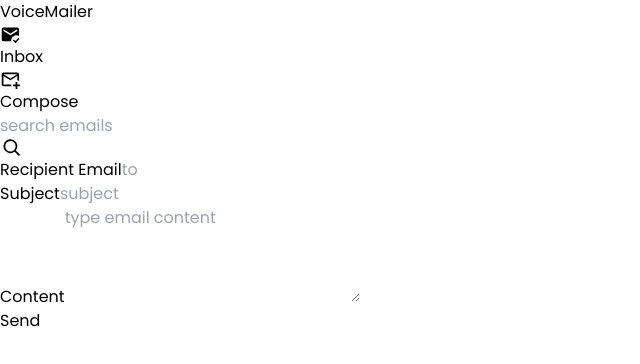
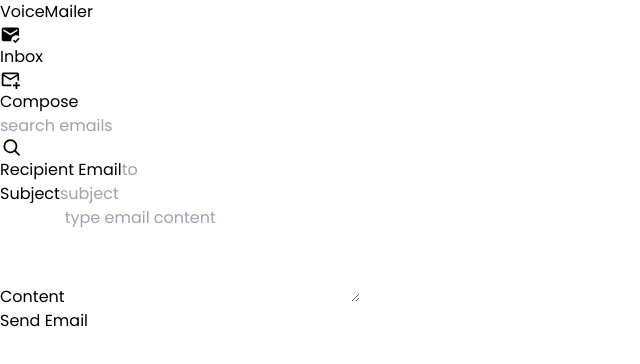
Before and after one commit to DC-21/MailApp, a React (Vite) app in the folder client/: page /compose in a window 1280 px wide. Shown: the top 364 px of the page, without its empty margins (0-640 px from the left). Built offline with nearby package versions, Linux system fonts and the light colour scheme.

Commit message:
updated compose email to navigate to success page after successful sending of email

```diff
--- a/client/src/App.tsx
+++ b/client/src/App.tsx
@@ -3,6 +3,7 @@
 import PageLayout from "./components/layout/Layout";
 import Compose from "./pages/Compose";
 import Login from "./pages/Login";
+import Success from "./pages/Success";
 
 function App() {
   return (
@@ -25,6 +26,14 @@
             </PageLayout>
           }
         />
+        <Route
+          path="/success"
+          element={
+            <PageLayout>
+              <Success />
+            </PageLayout>
+          }
+        />
       </Routes>
     </>
   );
--- a/client/src/pages/Compose.tsx
+++ b/client/src/pages/Compose.tsx
@@ -1,9 +1,10 @@
 import { useForm } from "react-hook-form";
 import * as yup from "yup";
 import { yupResolver } from "@hookform/resolvers/yup";
-import axios from "axios"; // Import Axios
+import axios from "axios";
 import { useState } from "react";
 import { ENDPOINT } from "../typs/constants";
+import { useNavigate } from "react-router-dom";
 
 const emailSchema = yup.object().shape({
   to: yup
@@ -15,6 +16,7 @@
 });
 
 const Compose = () => {
+  const navigate = useNavigate();
   const {
     register,
     handleSubmit,
@@ -26,23 +28,21 @@
 
   const [loading, setLoading] = useState(false);
   const [error, setError] = useState<string | null>(null);
-  const [success, setSuccess] = useState(false);
+  const [_success, setSuccess] = useState(false);
 
   const onSubmit = async (data: any) => {
     setLoading(true);
     setError(null);
 
     try {
-      // Make API request to send email
-      await axios.post(`${ENDPOINT}/send-email`, data);
+      const response = await axios.post(`${ENDPOINT}/send-email`, data);
 
-      // Reset the form after successful submission
+      if (response.status === 200) {
         reset();
         setSuccess(true);
         setLoading(false);
-
-      // Optionally, show a success message or perform other actions
-      console.log("Email sent successfully!");
+        navigate("/success");
+      }
     } catch (error) {
       // Handle error state
       console.error("Failed to send email", error);
@@ -53,10 +53,10 @@
 
   return (
     <div className="py-4">
-      <form
-        onSubmit={handleSubmit(onSubmit)}
-        className="p-4 border rounded-lg shadow-gray-400 border-gray-200 bg-white shadow-lg max-w-lg w-full"
-      >
+      <div className="p-4 border rounded-lg shadow-gray-400 border-gray-200 bg-white shadow-lg max-w-lg w-full">
+        <form onSubmit={handleSubmit(onSubmit)}>
+          {" "}
+          {/* Add onSubmit to the form element */}
           <div className="mb-4">
             <label
               htmlFor="recipient"
@@ -121,21 +121,16 @@
           <div className="flex justify-end">
             <button
               type="submit"
-            className="inline-flex items-center px-4 py-2 border border-transparent rounded-md shadow-sm text-sm font-medium text-white bg-indigo-600 hover:bg-indigo-700 focus:outline-none focus:ring-2 focus:ring-offset-2 focus:ring-indigo-500"
+              id="send"
               disabled={loading}
+              className="inline-flex justify-center py-2 px-4 border border-transparent shadow-sm text-sm font-medium rounded-md text-white bg-indigo-600 hover:bg-indigo-700 focus:outline-none focus:ring-2 focus:ring-offset-2 focus:ring-indigo-500"
             >
-            {loading ? "Sending..." : "Send"}
+              {loading ? "Sending..." : "Send Email"}
             </button>
           </div>
-        {/* Error handling */}
-        {error && <p className="text-red-500 text-sm mt-2">{error}</p>}
-        {/* Success message */}
-        {success && (
-          <p className="text-green-500 text-sm mt-2">
-            Email sent successfully!
-          </p>
-        )}
+          {error && <p className="text-red-500 mt-4">{error}</p>}
         </form>
+      </div>
     </div>
   );
 };
--- /dev/null
+++ b/client/src/pages/Success.tsx
@@ -0,0 +1,11 @@
+const Success = () => {
+  return (
+    <section className="w-full flex min-h-screen p-6 justify-center items-center">
+      <p className="p-6 bg-[#4f46e5] rounded-xl text-white text-2xl">
+        You Have Successfuly Sent Your Email
+      </p>
+    </section>
+  );
+};
+
+export default Success;
```
Also changed, not shown: client/src/pages/Mail.tsx (+0 -9 lines), 1 other file (tests, documents, lock files or other folders). Lines whose indentation alone changed are shown as unchanged.
